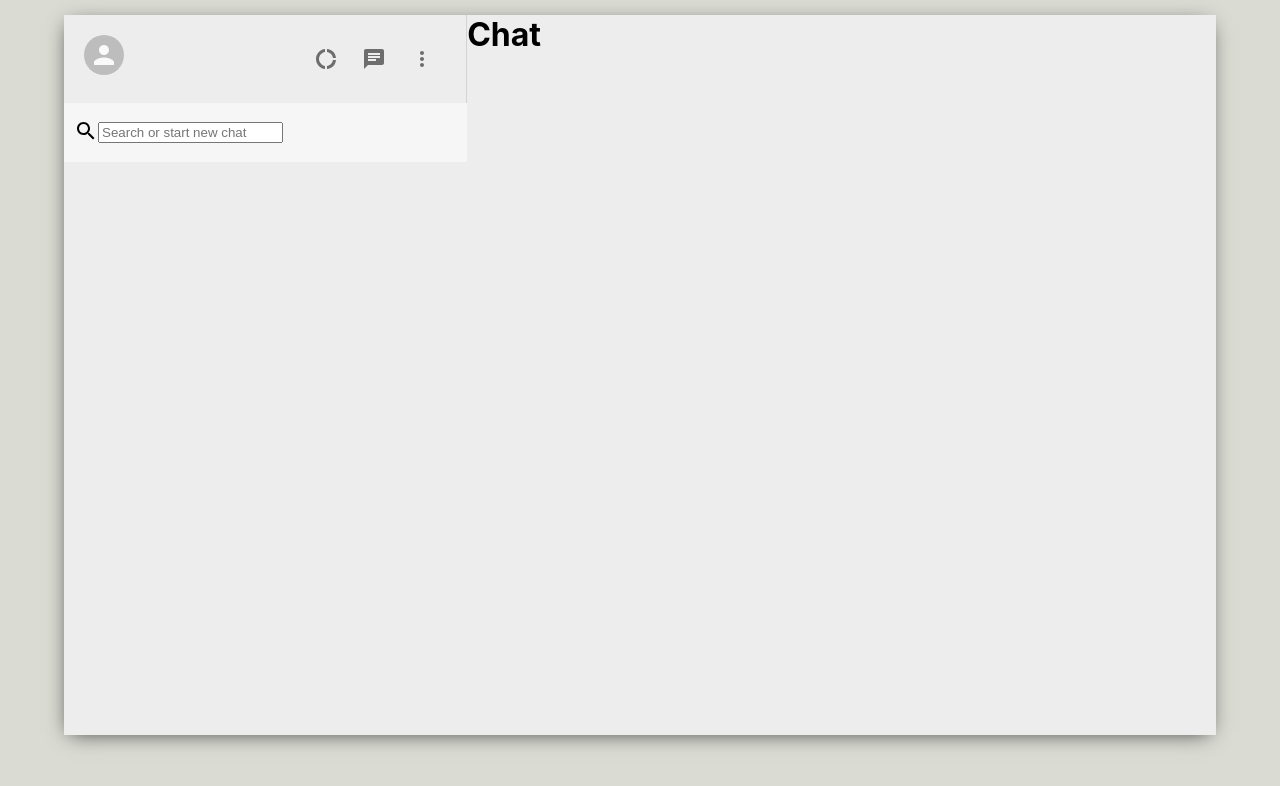
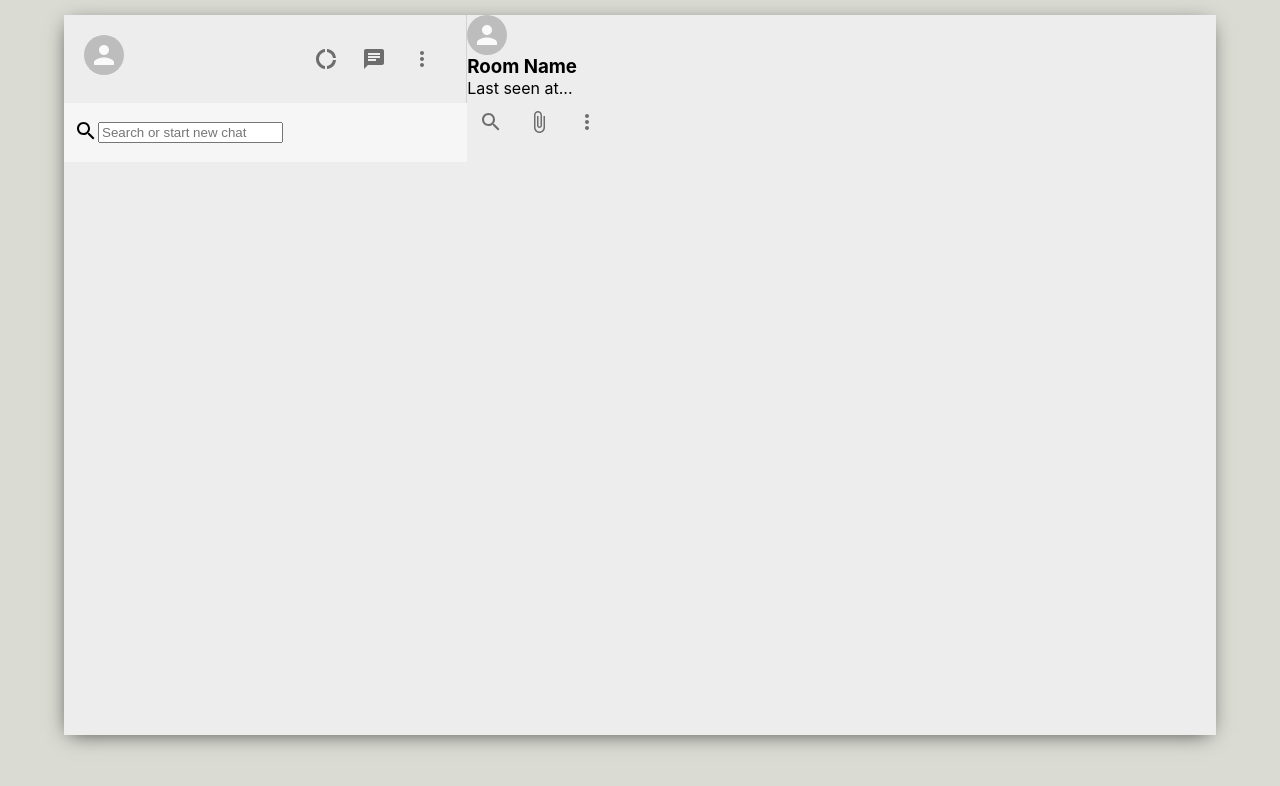
Before and after one commit to raidondesu/WhatsApp, a React (Create React App) app in the folder whatsapp/: page / in a window 1280 px wide. Shown: the top 786 px of the page. Built offline with nearby package versions, Linux system fonts and the light colour scheme.

Commit message:
Sidebar avatar / Chat icon navigation and avatar

```diff
--- a/whatsapp/src/chat.js
+++ b/whatsapp/src/chat.js
@@ -1,9 +1,30 @@
 import React from "react";
+import { AttachFile, MoreVert, SearchOutlined } from "@material-ui/icons";
+import { Avatar, IconButton } from "@material-ui/core";
 import "./chat.css";
 function Chat() {
   return (
     <div className="chat">
-      <h1>Chat</h1>
+      <div className="chat__header">
+        <Avatar />
+
+        <div className="chat__headerInfo">
+          <h3>Room Name</h3>
+          <p>Last seen at...</p>
+        </div>
+
+        <div className="chat__headerRight">
+          <IconButton>
+            <SearchOutlined />
+          </IconButton>
+          <IconButton>
+            <AttachFile />
+          </IconButton>
+          <IconButton>
+            <MoreVert />
+          </IconButton>
+        </div>
+      </div>
     </div>
   );
 }
```
Also changed, not shown: whatsapp/src/SidebarChat.js (+10 -1 lines).
